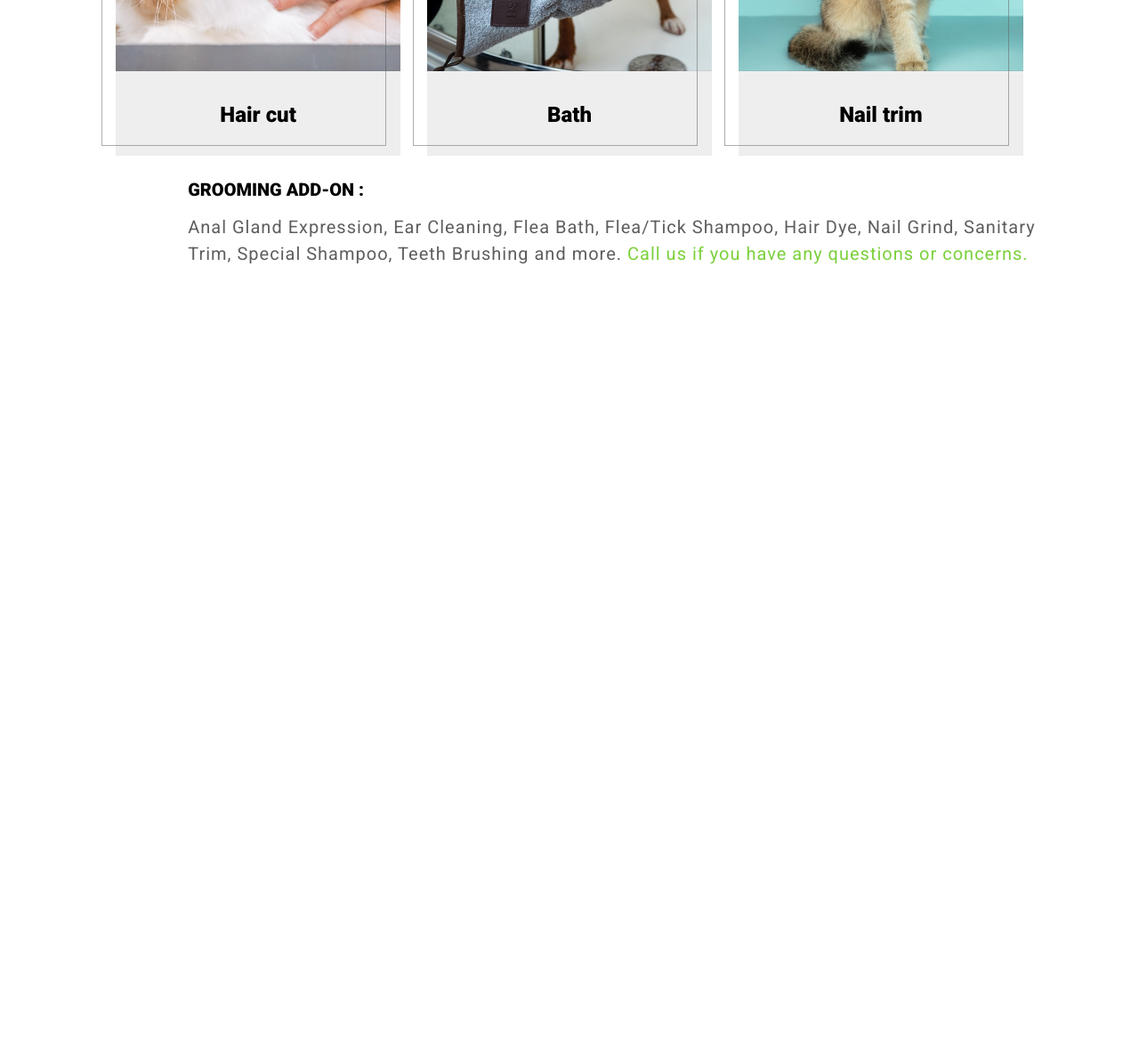
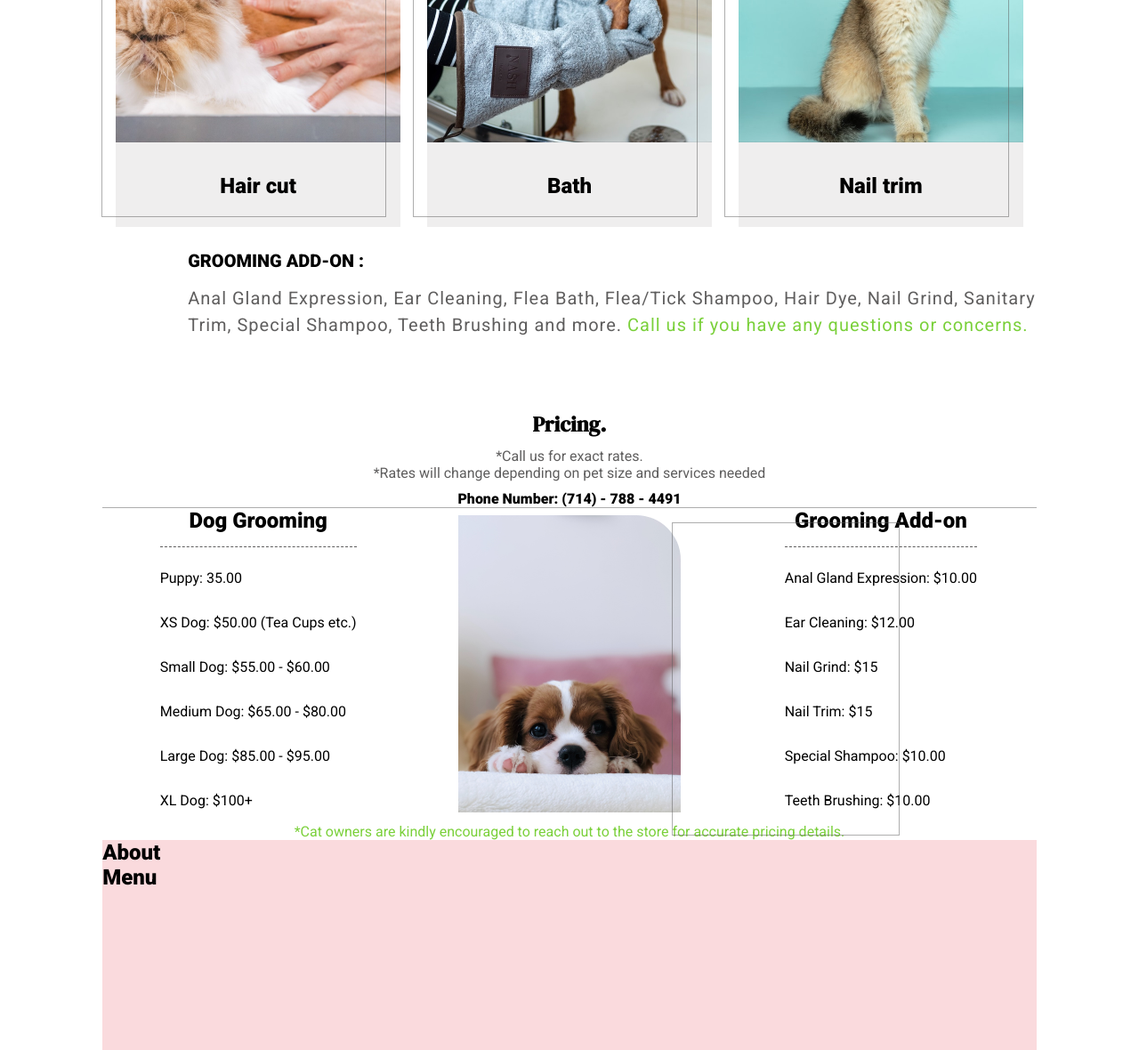
Before and after one commit to Lucas-MW/grooming, a plain HTML site: page index.html in a window 1280 px wide. Shown: the part 1382-2562 px from the top of the page at 89% size. Before the commit the page ends 1682 px from the top, so only its background shows below. Drawn offline with Linux system fonts and the light colour scheme.

Commit message:
rate page done

```diff
--- a/index.html
+++ b/index.html
@@ -44,7 +44,7 @@
         <div class="home__main-left">
         <!-- left text part -->
           <div class="home__main-text">
-            <h1>The place<br>where every <span class="pet">pet</span><br>discovers <span class="happiness">happiness</span></h1>
+            <h1>The place<br>where every <span class="pet">pet</span><br>discovers <span class="happiness">happiness.</span></h1>
           </div>
             <!-- button -->
             <div class="home__button">
@@ -84,7 +84,7 @@
     <section class="service__container">
       <div class="service__main" id="service">
         <div class="service__main-title">
-        <h1>Welcome</h1><p>We provide specialized grooming services suitable for all breeds and sizes.</p></div>
+        <h1>Welcome.</h1><p>We provide specialized grooming services suitable for all breeds and sizes.</p></div>
       </div>
       <div class="service__main-img">
         <div class="service__main-hair">
@@ -105,6 +105,58 @@
         <p>Anal Gland Expression, Ear Cleaning, Flea Bath, Flea/Tick Shampoo, Hair Dye, Nail Grind, Sanitary Trim, Special Shampoo, Teeth Brushing and more. <span>Call us if you have any questions or concerns.</span></p>
       </div>
     </section>
+
+    <!-- pricing page -->
+    <section class="rate__container">
+      <div class="rate__main" id="pricing">
+        <div class="rate__title">
+          <h1>Pricing.</h1>
+          <p>*Call us for exact rates.</p>
+          <p>*Rates will change depending on pet size and services needed</p>
+          <p>Phone Number: (714) - 788 - 4491</p>
+        </div>
+
+        <div class="rate__main--content">
+          <div class="rate__main--price">
+            <h2>Dog Grooming</h2>
+            <ul class="rate__main--pricelist">
+              <li>Puppy: 35.00</li>
+              <li>XS Dog: $50.00 (Tea Cups etc.)</li>
+              <li>Small Dog: $55.00 - $60.00</li>
+              <li>Medium Dog: $65.00 - $80.00</li>
+              <li>Large Dog: $85.00 - $95.00</li>
+              <li>XL Dog: $100+</li>
+            </ul>
+          </div>
+
+          <div class="rate__main--image">
+            <img src="./img/rate.jpg">
+            <div class="rate__image-rect"></div>
+          </div>
+
+          <div class="rate__main--add">
+            <h2>Grooming Add-on</h2>
+            <ul class="rate__main--addlist">
+              <li>Anal Gland Expression: $10.00</li>
+              <li>Ear Cleaning: $12.00</li>
+              <li>Nail Grind: $15</li>
+              <li>Nail Trim: $15</li>
+              <li>Special Shampoo: $10.00</li>
+              <li>Teeth Brushing: $10.00</li>
+            </ul>
+          </div>
+
+          <div class="rate__main--cat">
+          <p>*Cat owners are kindly encouraged to reach out to the store for accurate pricing details.</p>
+        </div>
+        </div>
+
+        <div class="rate__footer">
+          <h2>About</h2>
+          <h2>Menu</h2>
+        </div>
+      </div>
+    </section>
     </div>
 
 
--- a/styles/rate.css
+++ b/styles/rate.css
@@ -2,4 +2,85 @@
 }
 
 @media screen and (min-width: 769px) {
+  .rate__main{
+    height: 100vh;
+    display: flex;
+    flex-direction: column;
+  }
+  .rate__title{
+    position:relative;
+    flex-basis: 130px;
+    text-align: center;
+    margin-top: 80px;
+    border-bottom: 1px solid rgb(95, 94, 94, 0.5);
+  }
+
+  .rate__title p:not(:last-child){
+    color: rgb(95, 94, 94);
+  }
+  .rate__title p:last-child{
+    padding-top: 10px;
+    font-weight: 600;
+  }
+  .rate__title h1{
+    padding-bottom: 10px;
+  }
+
+  .rate__main--content{
+    flex-grow:1;
+    display: grid;
+    grid-template-columns: repeat(3 , 1fr);
+    position: relative;
+    /* text-align: center; */
+    place-items: center;
+  }
+
+  .rate__footer{
+    flex-basis:300px;
+    background-color: #fadadd;
+  }
+
+  .rate__main--price{
+    grid-column: 1 /2;
+  }
+
+  .rate__main--image{
+    grid-column: 2 /3;
+  }
+
+  .rate__main--add{
+    grid-column: 3 /4;
+  }
+
+  .rate__main--content h2{
+    padding-bottom: 15px;
+    border-bottom: 1.5px dashed rgb(95, 94, 94);
+    text-align: center;
+  }
+
+  .rate__main--pricelist , .rate__main--addlist{
+    margin-top: 10px;
+    line-height: 50px;
+    text-align: left;
+  }
+
+  .rate__main--image img{
+    width:250px;
+    border-radius: 0 50px 0 0;
+  }
+
+  .rate__main--cat{
+    grid-column: 1 / -1;
+    color:#7ad03a;
+  }
+
+  .rate__image-rect {
+    width: 16em;
+    height: 22em;
+    top: 1rem;
+    left:40em;
+    border: 1px solid rgb(95, 94, 94, 0.5);
+    position: absolute;
+    /* display: inline-block; */
+  }
 }
--- a/styles/service.css
+++ b/styles/service.css
@@ -14,7 +14,7 @@
     width: 100%;
     min-height: 8em;
     text-align: center;
-    top: 5em;
+    margin-top: 80px;
     border-bottom: 1px solid rgb(95, 94, 94, 0.5);
   }
 
```
Also changed, not shown: img/rate.jpg (added).
